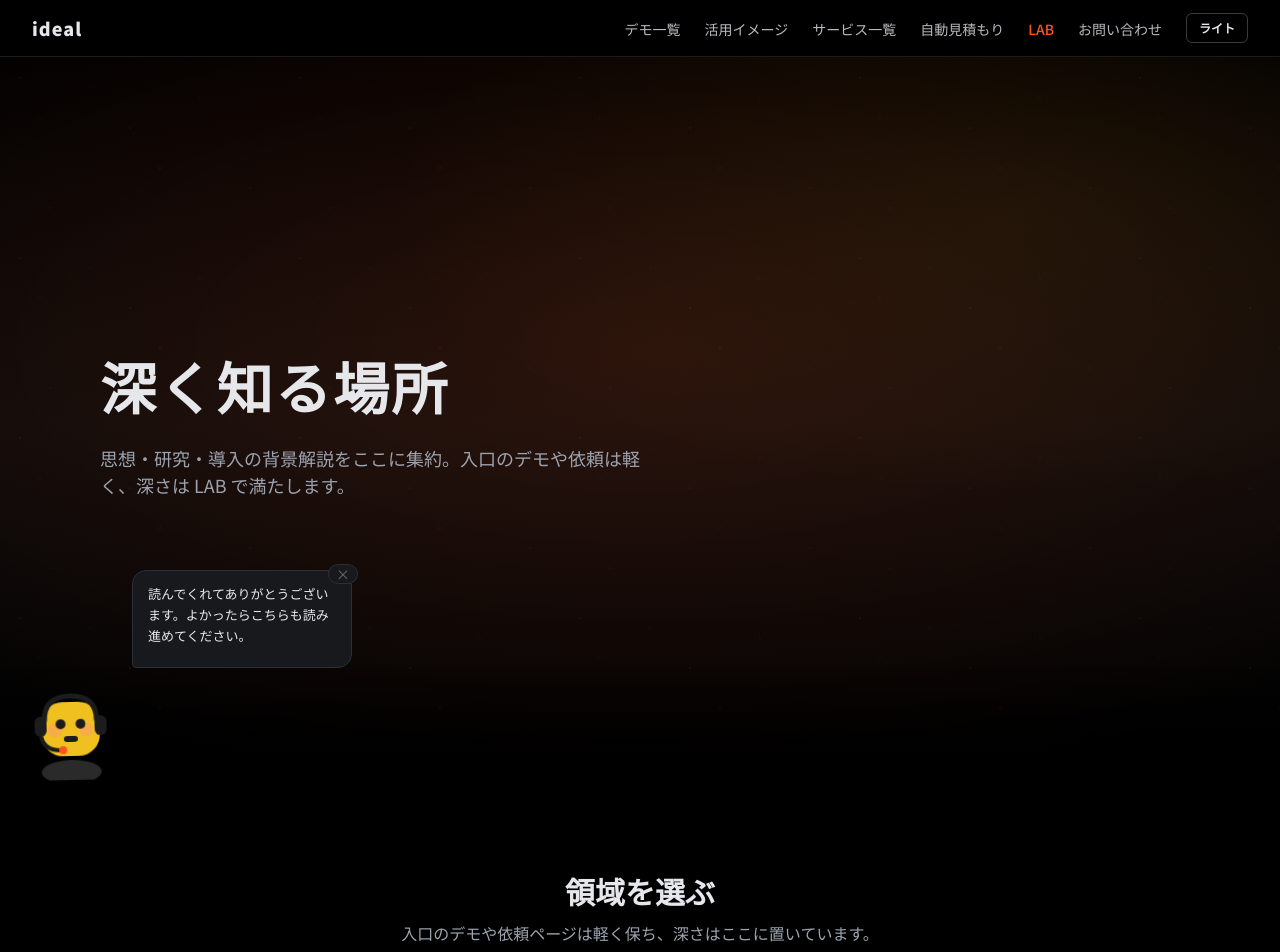
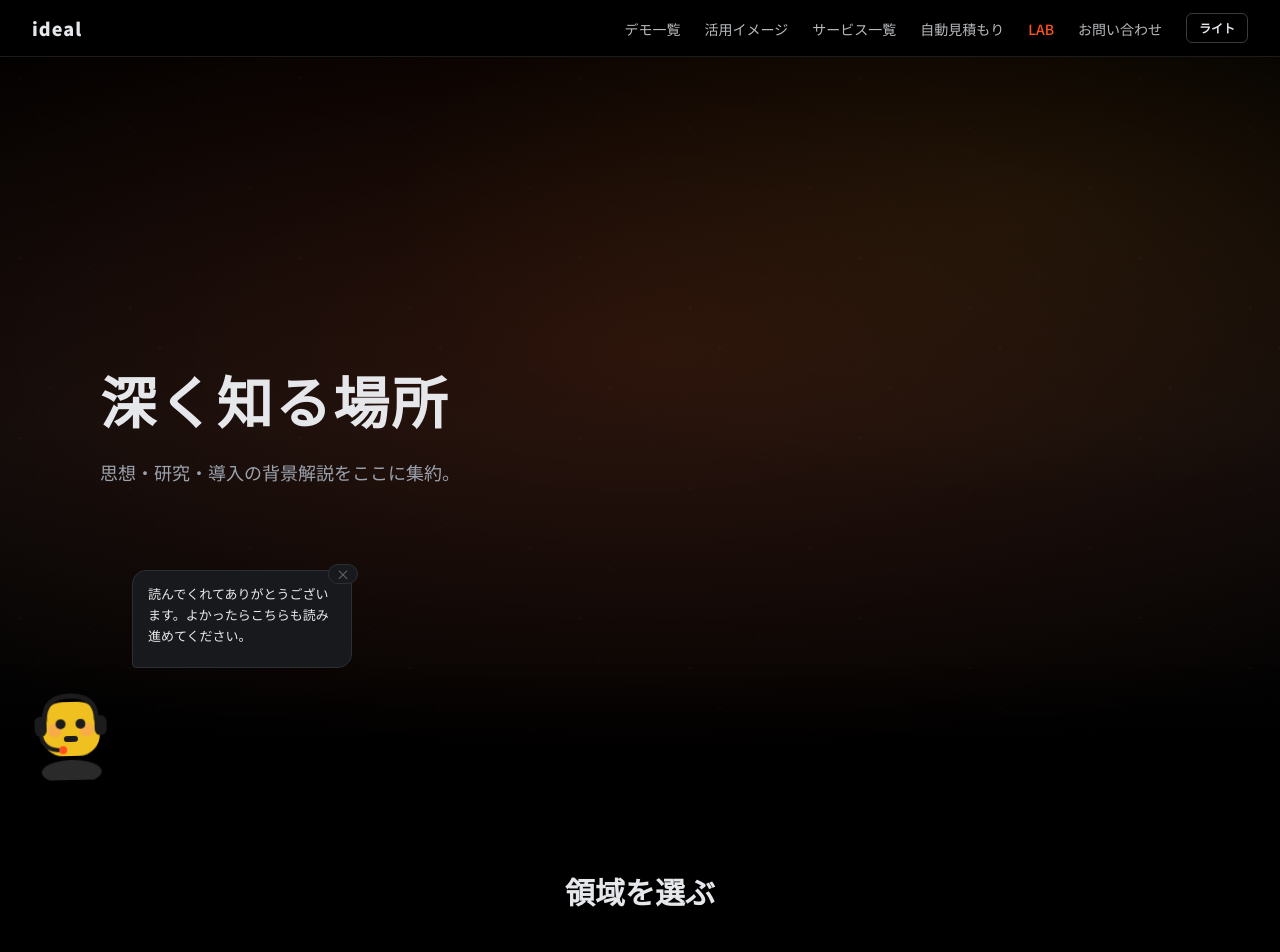
Before and after one commit to ideal-tomy/ideal_official, a Next.js app: page /lab in a window 1280 px wide. Shown: the top 952 px of the page. Built offline with nearby package versions, Linux system fonts and the light colour scheme.

Commit message:
微調整

```diff
--- a/app/lab/page.tsx
+++ b/app/lab/page.tsx
@@ -26,7 +26,7 @@ export default function LabHubPage() {
           <header className="text-center mb-12">
             <h2 className="text-3xl font-bold text-[var(--site-fg)] mb-3">領域を選ぶ</h2>
             <p className="text-base text-[var(--site-fg-muted)]">
-              入口のデモや依頼ページは軽く保ち、深さはここに置いています。
+
             </p>
           </header>
 
--- a/components/lab/LabChrome.tsx
+++ b/components/lab/LabChrome.tsx
@@ -5,7 +5,7 @@ export function LabHubHero() {
   return (
     <PageHero
       title="深く知る場所"
-      description="思想・研究・導入の背景解説をここに集約。入口のデモや依頼は軽く、深さは LAB で満たします。"
+      description="思想・研究・導入の背景解説をここに集約。"
     />
   )
 }
```
